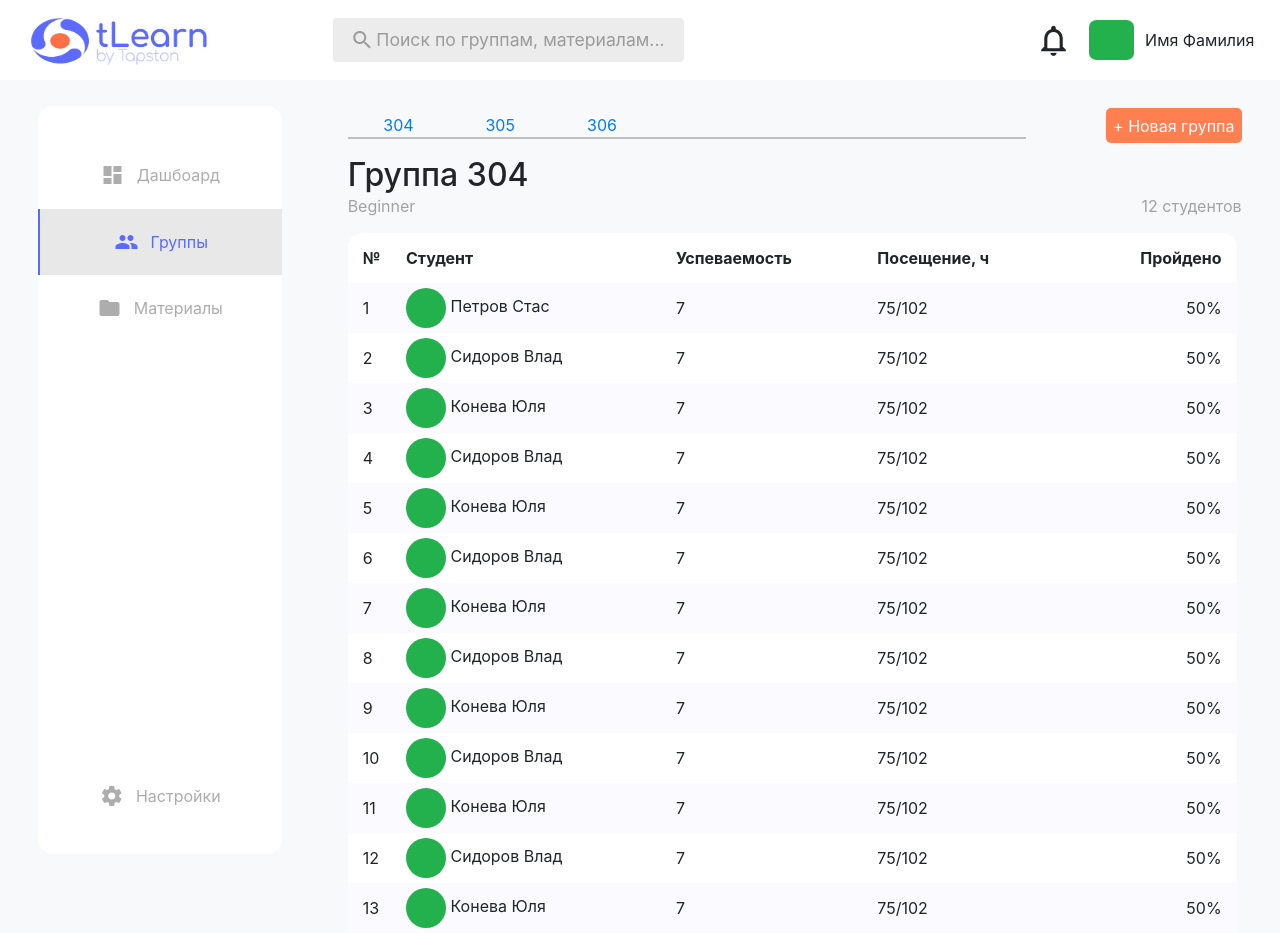
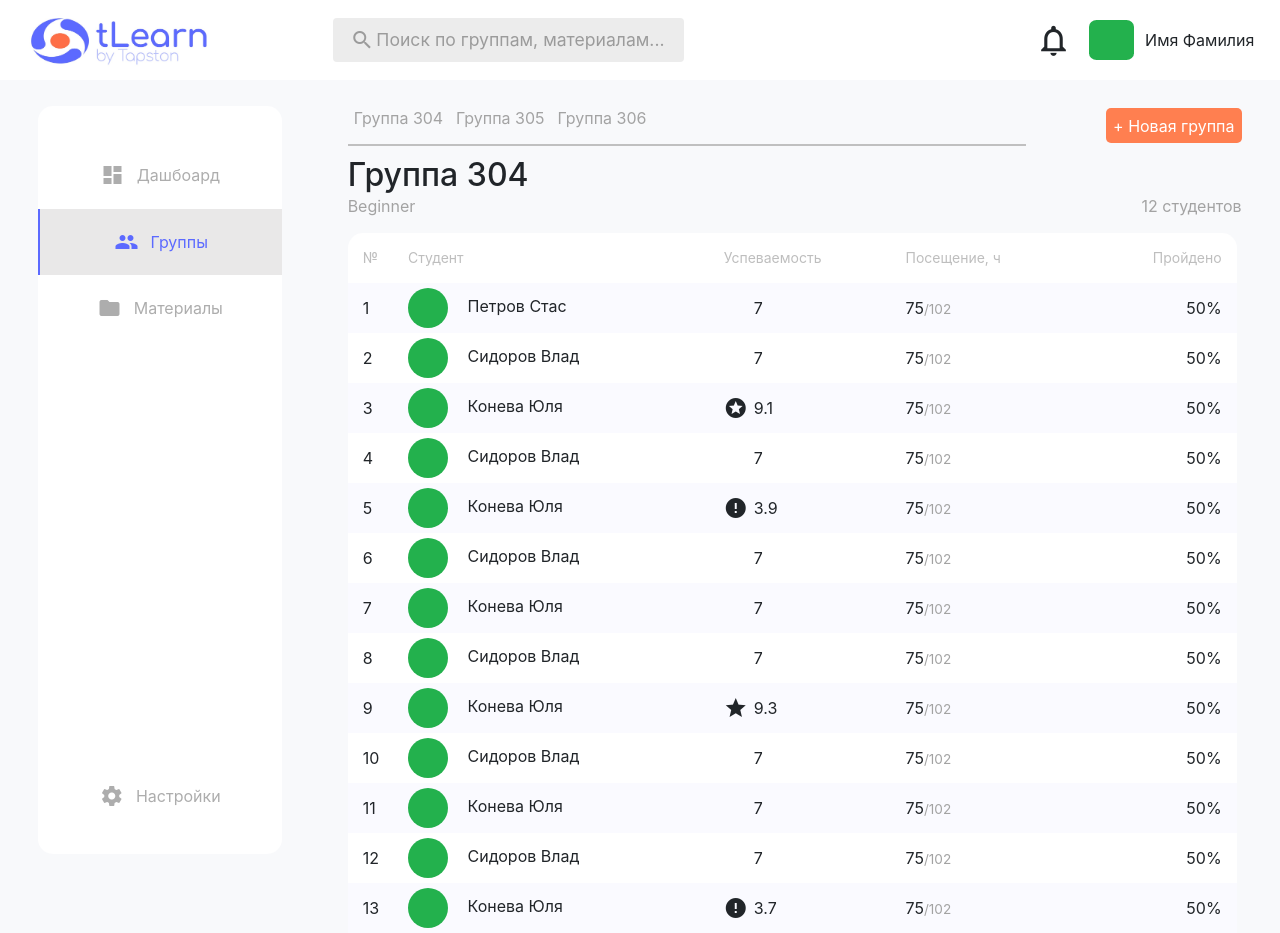
Before and after one commit to PavelTselyuk/Maket, a React (Create React App) app in the folder client/: page /groups in a window 1280 px wide. Built offline with nearby package versions, Linux system fonts and the light colour scheme.

Commit message:
fonts and icons

```diff
--- a/client/src/components/Profile/GroupsNStudents.js
+++ b/client/src/components/Profile/GroupsNStudents.js
@@ -13,19 +13,19 @@ function GroupsNStudents() {
    ]);
 
    let [students, setStudents] = useState([
-      { id: 1, name: "Петров Стас", marks: 7, attendance: "75/102", done: "50%", photo: avatar },
-      { id: 2, name: "Сидоров Влад", marks: 7, attendance: "75/102", done: "50%", photo: avatar },
-      { id: 3, name: "Конева Юля", marks: 7, attendance: "75/102", done: "50%", photo: avatar },
-      { id: 4, name: "Сидоров Влад", marks: 7, attendance: "75/102", done: "50%", photo: avatar },
-      { id: 5, name: "Конева Юля", marks: 7, attendance: "75/102", done: "50%", photo: avatar },
-      { id: 6, name: "Сидоров Влад", marks: 7, attendance: "75/102", done: "50%", photo: avatar },
-      { id: 7, name: "Конева Юля", marks: 7, attendance: "75/102", done: "50%", photo: avatar },
-      { id: 8, name: "Сидоров Влад", marks: 7, attendance: "75/102", done: "50%", photo: avatar },
-      { id: 9, name: "Конева Юля", marks: 7, attendance: "75/102", done: "50%", photo: avatar },
-      { id: 10, name: "Сидоров Влад", marks: 7, attendance: "75/102", done: "50%", photo: avatar },
-      { id: 11, name: "Конева Юля", marks: 7, attendance: "75/102", done: "50%", photo: avatar },
-      { id: 12, name: "Сидоров Влад", marks: 7, attendance: "75/102", done: "50%", photo: avatar },
-      { id: 13, name: "Конева Юля", marks: 7, attendance: "75/102", done: "50%", photo: avatar }
+      { id: 1, name: "Петров Стас", marks: 7, attendance: "75", done: "50%", photo: avatar },
+      { id: 2, name: "Сидоров Влад", marks: 7, attendance: "75", done: "50%", photo: avatar },
+      { id: 3, name: "Конева Юля", marks: 9.1, attendance: "75", done: "50%", photo: avatar },
+      { id: 4, name: "Сидоров Влад", marks: 7, attendance: "75", done: "50%", photo: avatar },
+      { id: 5, name: "Конева Юля", marks: 3.9, attendance: "75", done: "50%", photo: avatar },
+      { id: 6, name: "Сидоров Влад", marks: 7, attendance: "75", done: "50%", photo: avatar },
+      { id: 7, name: "Конева Юля", marks: 7, attendance: "75", done: "50%", photo: avatar },
+      { id: 8, name: "Сидоров Влад", marks: 7, attendance: "75", done: "50%", photo: avatar },
+      { id: 9, name: "Конева Юля", marks: 9.3, attendance: "75", done: "50%", photo: avatar },
+      { id: 10, name: "Сидоров Влад", marks: 7, attendance: "75", done: "50%", photo: avatar },
+      { id: 11, name: "Конева Юля", marks: 7, attendance: "75", done: "50%", photo: avatar },
+      { id: 12, name: "Сидоров Влад", marks: 7, attendance: "75", done: "50%", photo: avatar },
+      { id: 13, name: "Конева Юля", marks: 3.7, attendance: "75", done: "50%", photo: avatar }
    ]);
 
    let [activeGroup, setActiveGroup] = useState({ name: 304, id: 1, level: 'Beginner', quantity: 12 });
@@ -43,20 +43,37 @@ function GroupsNStudents() {
       <li className="profile_groupNavItem" key={group.id}>
          <NavLink to={`/groups/${group.id}`} id={group.id} data-level={group.level} data-quantity={group.quantity}
             className="profile_group_NavItem_Link" onClick={(e) => changeActiveGroup(e)}>
-            {group.name}
+            Группа {group.name}
          </NavLink>
       </li>
    ));
 
-   let studentsList = students.map((student, index) => (
-      <tr className="profile_studentFromList" key={student.id}>
-         <td className="profile_TableOfStudents№">{index+1} </td>
-         <td><img className="photo" src={student.photo} alt="Ava" /> {student.name}</td>
-         <td>{student.marks}</td>
-         <td>{student.attendance}</td>
-         <td className="profile_TableOfStudentsDone">{student.done}</td>
-      </tr>
-   ));
+   let maxMark = Math.max(...(students.map(student => (student.marks))));
+   console.log(maxMark);
+   let studentsList = students.map((student, index) => {
+      return (
+         <tr className="profile_studentFromList" key={student.id}>
+            <td className="profile_TableOfStudents№">{index + 1} </td>
+            <td><img className="photo" src={student.photo} alt="Ava" /> {student.name}</td>
+            <td className="td_with_icon">
+               {student.marks == maxMark && student.marks > 4 ?
+                  <span className="material-icons profile_studentFromListIcon">star</span> : ""
+               }
+               {student.marks > 9 && student.marks != maxMark ?
+                  <span className="material-icons profile_studentFromListIcon">stars</span> : ""
+               }
+               {student.marks <= 4 ?
+                  <span className="material-icons profile_studentFromListIcon">error</span> : ""
+               }
+               {student.marks < 9 && student.marks != maxMark && student.marks > 4 ? <span className="profile_studentFromListPseudoIcon"></span> : ""}
+
+               <span className="profile_studentFromListMark">{student.marks}</span></td>
+            <td>{student.attendance}<span className="profile_studentFromListAttendance">/102</span></td>
+            <td className="profile_TableOfStudentsDone">{student.done}</td>
+         </tr >
+      )
+   }
+   );
 
 
 
--- a/client/src/components/Profile/profile.css
+++ b/client/src/components/Profile/profile.css
@@ -146,6 +146,7 @@
    display: flex;
    padding-left: 40px;
    padding-right: 80px;
+   height: 100%;
 }
 
 .profile_groupsNav{
@@ -154,10 +155,11 @@
    width: 100%;
    padding: 0;
    list-style: none;
+   height: 100%;
 }
 
 .profile_groupNavItem{
-   min-width: 60px;
+   min-width: 100px;
    display: flex;
    justify-content: center;
    width: 15%;
@@ -169,10 +171,19 @@
    display: flex;
    justify-content: center;
    border-bottom: 2px solid rgb(192, 192, 192);
+   text-decoration: none;
+   color: rgb(163, 163, 163);
 }
+
+.profile_group_NavItem_Link:hover{
+   text-decoration: none;
+   color: #798ca0;
+}
+
 
 .profile_group_NavItem_Link.active{
    border-bottom: 2px solid rgb(166, 87, 197);
+   color: #212529;
 }
 
 .underlined_gray_tagli{
@@ -242,6 +253,9 @@
 .profile_headOfTableOfStudents th{
    background-color: white;
    height: 50px;
+   font-weight: 400;
+   color: rgb(190, 190, 190);
+   font-size: 14px;
 }
 
 .profile_headOfTableOfStudents .profile_TableOfStudents№{
@@ -274,10 +288,34 @@
    height: 50px;
 }
 
+.td_with_icon{
+   display: flex;
+   align-items: center;
+   height: 50px;
+}
+
+.profile_studentFromListIcon{
+   margin-right: 3px;
+}
+
+.profile_studentFromListPseudoIcon{
+   margin-right: 27px;
+}
+
+.profile_studentFromListMark{
+   margin-left: 3px;
+}
+
+.profile_studentFromListAttendance{
+   font-size: 0.85rem;
+   color: rgb(163, 163, 163);
+}
+
 .photo{
    width: 40px;
    height: 40px;
    border-radius: 50%;
+   margin-right: 15px;
 }
 
 .profile_header_logo{
```
